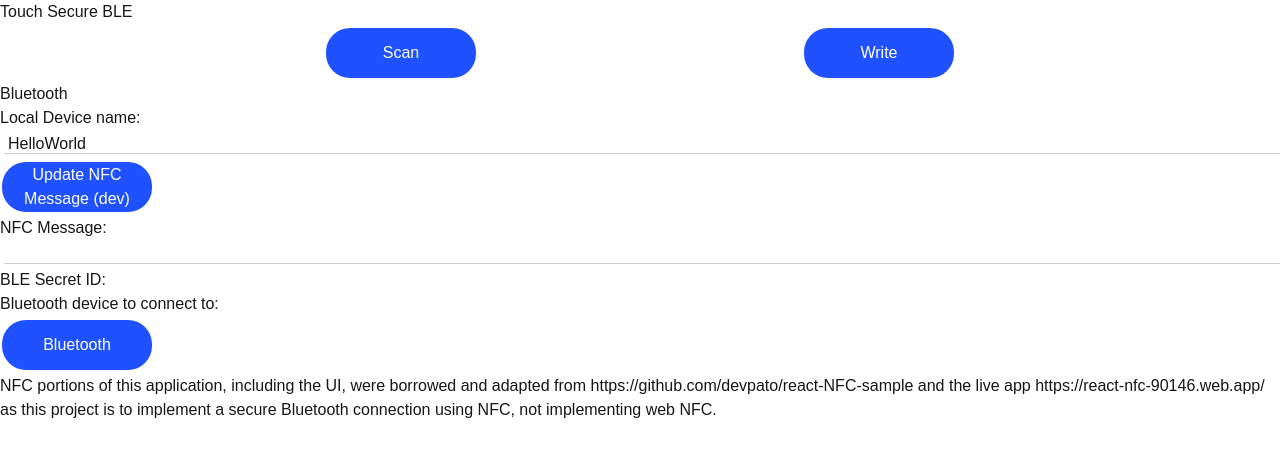
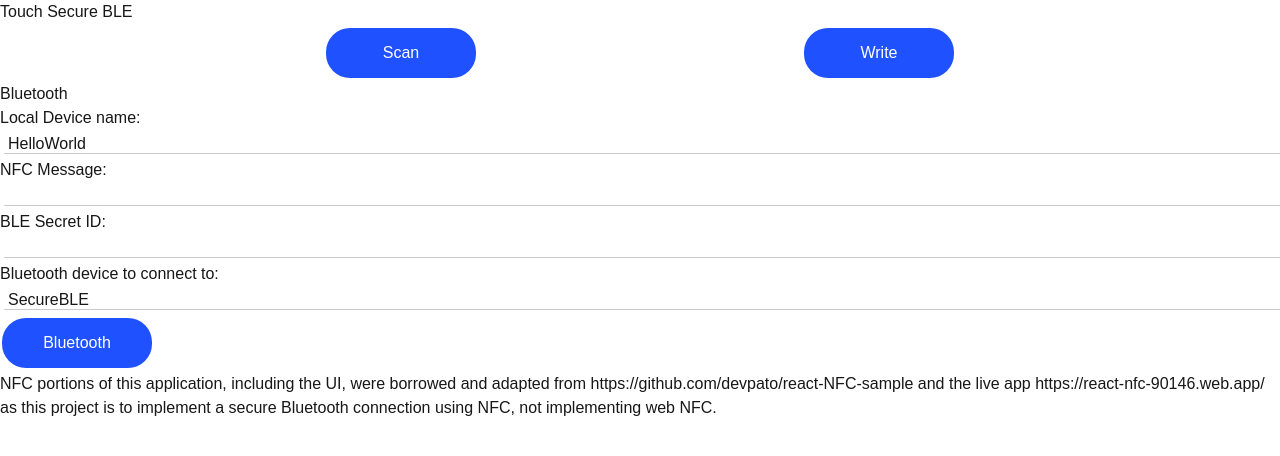
Before and after one commit to stvnbash/ece119_bluetooth_nfc, a Next.js app: page / in a window 1280 px wide. Shown: the top 456 px of the page. Built offline with nearby package versions, Linux system fonts and the light colour scheme.

Commit message:
adds ability to change connection mode

```diff
--- a/src/app/page.jsx
+++ b/src/app/page.jsx
@@ -24,7 +24,7 @@ export default function Home() {
 
     //name for bluetooth
     const [deviceName, setDeviceName] = useState("HelloWorld");
-    const [bleDevice, setBleDevice] = useState("");
+    const [bleDevice, setBleDevice] = useState("SecureBLE");
     const [nfcMessage, setNfcMessage] = useState("");
     const [bleSecretId, setBleSecretId] = useState("");
     // const [nfcDevice, setNfcDevice] = useState("");
@@ -67,17 +67,21 @@ export default function Home() {
                         <input className="text-black" type="text" value={deviceName} onChange={(e) => setDeviceName(e.target.value)}></input>
                     </div>
                     {/* <button onClick={handleMessageUpdate('{"id":4b7b0, "device": "SecureBLE"}')}>set nfc message - temp for dev</button> */}
-                    <button className="btn" onClick={() => handleMessageUpdate('{"id":"c86d0", "device": "SecureBLE"}')}>Update NFC Message (dev)</button>
+                    {/* <button className="btn" onClick={() => handleMessageUpdate('{"id":"c86d0", "device": "SecureBLE"}')}>Update NFC Message (dev)</button> */}
                     <div className="flex flex-row">
                         <p>NFC Message:</p>
                         <input className="text-black" type="text" value={nfcMessage} readOnly></input>
                     </div>
-                    <p>BLE Secret ID: {bleSecretId}</p>
-                    <p>Bluetooth device to connect to: {bleDevice}</p>
-                    {/* <div className="flex flex-row">
+                    {/* <p>BLE Secret ID: {bleSecretId}</p> */}
+                    <div className="flex flex-row">
+                        <p>BLE Secret ID:</p>
+                        <input className="text-black" type="text" value={bleSecretId} onChange={(e) => setBleSecretId(e.target.value)}></input>
+                    </div>
+                    {/* <p>Bluetooth device to connect to: {bleDevice}</p> */}
+                    <div className="flex flex-row">
                         <p>Bluetooth device to connect to:</p>
                         <input className="text-black" type="text" value={bleDevice} onChange={(e) => setBleDevice(e.target.value)}></input>
-                    </div> */}
+                    </div>
                     {!bluetoothConnection && <button className="btn" onClick={() => setBluetoothConnection(true)}>Bluetooth</button>}
                     {/* {bluetoothConnection && <button className="btn" onClick={() => setBluetoothConnection(false)}>Disconnect Bluetooth</button>} */}
                     {bluetoothConnection && <Bluetooth bleDeviceName={bleDevice} bleSecret={bleSecretId} hostName={deviceName} bluetoothstatusupdate={setBluetoothConnection}/>}
--- a/src/components/bluetooth.js
+++ b/src/components/bluetooth.js
@@ -53,6 +53,29 @@ const Bluetooth = ({ bleDeviceName, bleSecret, hostName, bluetoothstatusupdate }
         }
     };
 
+    const sendMessageToCharacteristic = async (gattServer, value) => {
+        try {
+            // Ensure the value is either 0 or 1
+            if (value !== 0 && value !== 1) {
+                throw new Error('Value must be 0 or 1');
+            }
+
+            // Get the service and characteristic
+            const service = await gattServer.getPrimaryService('0000aaaa-0000-1000-8000-00805f9b34fb'); // Replace with the correct service UUID
+            const characteristic = await service.getCharacteristic('0000ffff-0000-1000-8000-00805f9b34fb'); // Replace with the correct characteristic UUID
+
+            // Prepare the message as a Uint8Array (0 or 1)
+            const messageBuffer = new Uint8Array([value]);
+
+            // Write the value to the characteristic
+            await characteristic.writeValue(messageBuffer);
+            console.log(`Message sent: ${value}`);
+        } catch (error) {
+            console.error('Error sending message to characteristic:', error);
+        }
+    };
+
+
     // Use effect to handle initial connection attempt on mount
     useEffect(() => {
         if (bleDeviceName) {
@@ -66,16 +89,21 @@ const Bluetooth = ({ bleDeviceName, bleSecret, hostName, bluetoothstatusupdate }
             {!device && (
                 <>
                     <p>{connectionStatus}</p>
+                    <button onClick={() => { bluetoothstatusupdate(false); }} className='btn'>cancel</button>
                 </>
             )
             }
             {device && (
                 <>
                     <p>Connected to device: {device.name}</p>
-                    <button onClick={disconnectFromBluetoothDevice} className='btn'>Disconnect</button>
+                    <div className='flex'>
+                        <button onClick={disconnectFromBluetoothDevice} className='btn'>Disconnect</button>
+                        <button onClick={() => sendMessageToCharacteristic(gattServer, 1)} className='btn'>No New Devices</button>
+                        <button onClick={() => sendMessageToCharacteristic(gattServer, 0)} className='btn'>Allow New Devices</button>
+                        <button onClick={() => { bluetoothstatusupdate(false); }} className='btn'>cancel</button>
+                    </div>
                 </>
             )}
-            <button onClick={() => { bluetoothstatusupdate(false); }} className='btn'>cancel</button>
             {/* {device && <p>Connected to device: {device.name}</p>} */}
             {/* <p>bleDeviceName: {bleDeviceName}</p>
       <p>bleSecret: {bleSecret}</p>
```
